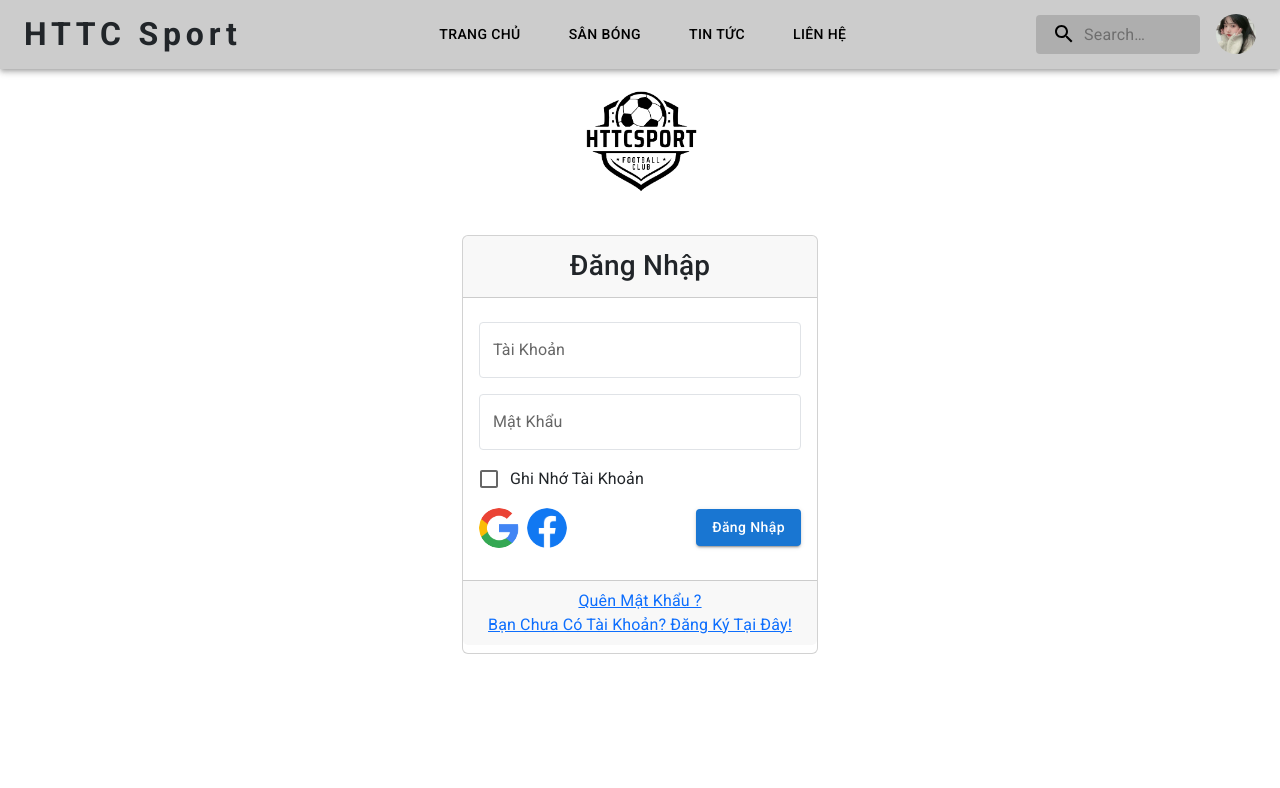
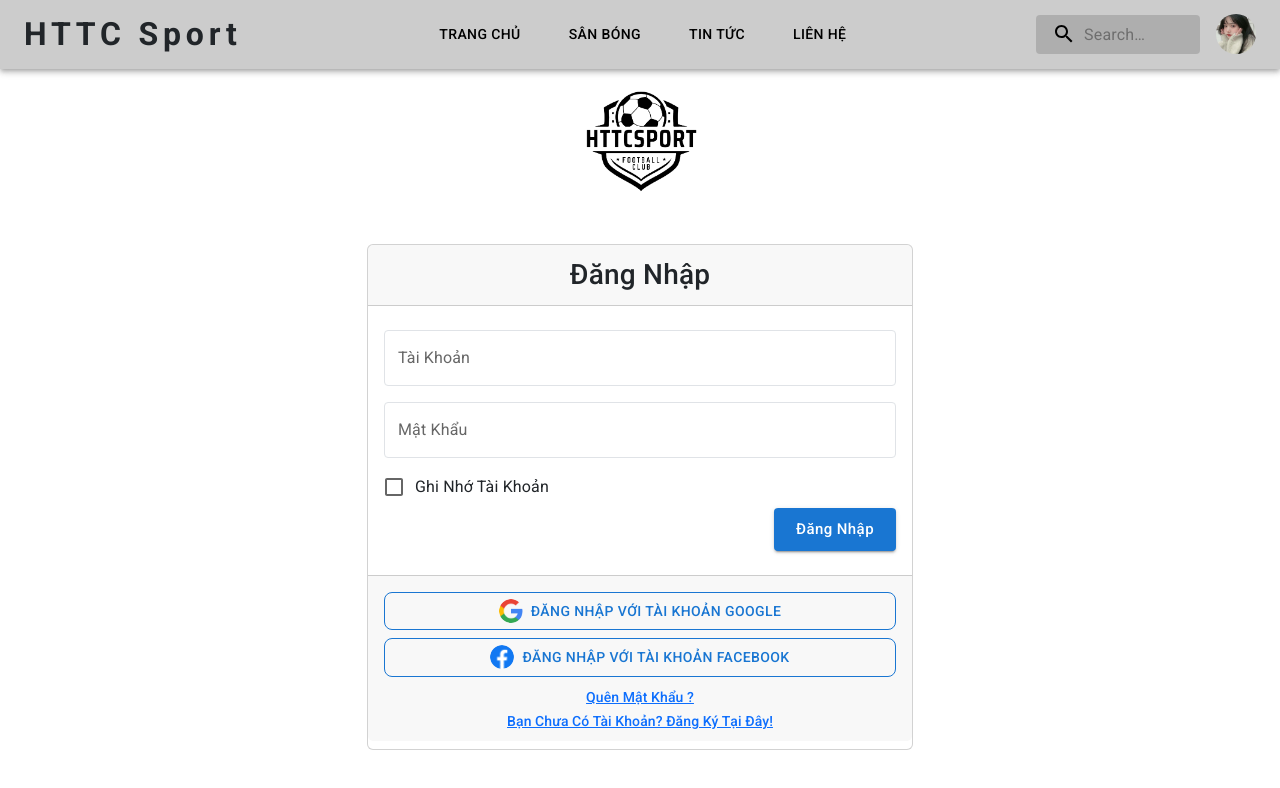
Before and after one commit to Naut2802/HTTC-Sport, a React (Create React App) app in the folder FE/httc-sport/: page /dang-nhap in a window 1280 px wide. Shown: the top 788 px of the page. Built offline with nearby package versions, Linux system fonts and the light colour scheme.

Commit message:
login function done

```diff
--- a/FE/httc-sport/package.json
+++ b/FE/httc-sport/package.json
@@ -15,6 +15,7 @@
     "react": "^18.3.1",
     "react-bootstrap": "^2.10.3",
     "react-dom": "^18.3.1",
+    "react-hook-form": "^7.52.1",
     "react-router-dom": "^6.24.0",
     "react-scripts": "5.0.1",
     "react-toastify": "^10.0.5",
--- a/FE/httc-sport/src/apis/index.js
+++ b/FE/httc-sport/src/apis/index.js
@@ -1 +1,20 @@
-// call api to BE
+import authorizedAxiosInstance from '~/utils/authorizedAxios';
+import { API_ROOT } from '~/utils/constants';
+
+export const refreshTokenAPI = async (userId) => {
+    return await authorizedAxiosInstance.put(`${API_ROOT}/api/auth/refresh-token`, {
+        userId: userId,
+    });
+};
+
+export const handleLogInAPI = async (data) => {
+    return await authorizedAxiosInstance.post(`${API_ROOT}/api/auth/sign-in`, data);
+};
+
+export const handleLogoutAPI = async () => {
+    return await authorizedAxiosInstance.delete(`${API_ROOT}/api/auth/logout`);
+};
+
+export const handleGetMyInfoAPI = async () => {
+    return await authorizedAxiosInstance.get(`${API_ROOT}/api/v1/user/my-info`);
+};
--- a/FE/httc-sport/src/components/Account/DangNhap/index.jsx
+++ b/FE/httc-sport/src/components/Account/DangNhap/index.jsx
@@ -1,14 +1,40 @@
 import { Avatar, Box, Button, Checkbox, FormControlLabel, TextField, Typography } from '@mui/material';
 import { styled } from '@mui/material/styles';
 import React, { useState } from 'react';
+import { useForm } from 'react-hook-form';
+import { Link, useNavigate } from 'react-router-dom';
+import { toast } from 'react-toastify';
 
-import { Link } from 'react-router-dom';
-import fb from '../../Images/facebook-logo.png';
-import gg from '../../Images/google-logo.jpg';
-import logo from '../../Images/logo.png';
+import { handleGetMyInfoAPI, handleLogInAPI } from '~/apis';
+import fb from '~/components/Images/facebook-logo.png';
+import gg from '~/components/Images/google-logo.jpg';
+import logo from '~/components/Images/logo.png';
 
 function DangNhap() {
     const [rememberAccount, setRememberAccount] = useState(false);
+    const { register, handleSubmit } = useForm();
+    const navigate = useNavigate();
+
+    const submitLogin = async (data) => {
+        console.log(data);
+        const res = await handleLogInAPI(data);
+        localStorage.setItem('accessToken', res.data.result.accessToken);
+        localStorage.setItem('userId', res.data.result.userId);
+
+        // const res2 = await handleGetMyInfoAPI();
+        // const roleInfo = res2.data.result.roles[0].roleName;
+        // if (roleInfo === 'ADMIN') {
+        //     navigate('/page-admin');
+        // } else {
+        //     navigate('/home');
+        // }
+        navigate('/trang-chu');
+        toast.success('Đăng nhập thành công');
+    };
+
+    const loginWithGG = () => {
+        console.log('login with google');
+    };
 
     const handleCheckboxChange = (event) => {
         setRememberAccount(event.target.checked);
@@ -37,11 +63,12 @@ function DangNhap() {
                     <img src={logo} alt="" style={{ width: 120 }} />
                 </div>
                 <div className="row">
-                    <div className="col-4"></div>
-                    <div className="col-4">
+                    <div className="col-sm-1 col-md-2 col-lg-3"></div>
+                    <div className="col-sm-10 col-md-8 col-lg-6">
                         <Box
                             className="card"
                             component="form"
+                            onSubmit={handleSubmit(submitLogin)}
                             noValidate
                             sx={{
                                 top: '10%',
@@ -50,70 +77,79 @@ function DangNhap() {
                             <Typography className="card-header text-center fs-3" variant="h6" component="div">
                                 Đăng Nhập
                             </Typography>
-                            <Typography component="div" className="card-body ">
-                                <Typography component="div" className="w-100">
+                            <Typography component="div" className="card-body">
                                 <ValidationTextField
                                     label="Tài Khoản"
                                     variant="outlined"
                                     id="validation-outlined-input"
                                     defaultValue=""
                                     className="my-2 "
+                                    {...register('username')}
                                 />
-                                </Typography>
-                                <Typography component="div" className="w-100">
                                 <ValidationTextField
                                     label="Mật Khẩu"
                                     variant="outlined"
                                     id="validation-outlined-input"
                                     defaultValue=""
+                                    type="password"
                                     className="my-2 "
+                                    {...register('password')}
                                 />
-                                </Typography>
-                                <Typography component="div">
                                 <FormControlLabel
-                                        control={
-                                            <Checkbox
-                                                value="a"
-                                                checked={rememberAccount}
-                                                onChange={handleCheckboxChange}
-                                            />
-                                        }
+                                    control={<Checkbox value="a" checked={rememberAccount} onChange={handleCheckboxChange} />}
                                     label="Ghi Nhớ Tài Khoản"
                                 />
-                                </Typography>
-                                <Typography
-                                    component="div"
-                                    className="d-flex w-100 justify-content-between align-items-center my-2"
-                                >
-                                    <div className="d-flex align-items-center">
-                                        <Typography component={Link} to="/google" className="text-center">
-                                            <Avatar alt="Avatar 1" src={gg} />
-                                        </Typography>
-                                        <Typography component={Link} to="/facebook" className="text-center">
-                                            <Avatar alt="Avatar 2" src={fb} className="mx-2" />
-                                        </Typography>
-                                    </div>
-
-                                    <Typography component={Link} to="/trang-chu" className="text-center">
-                                        <Button variant="contained" className="text-capitalize">
+                                <Typography component="div" className="d-flex justify-content-end">
+                                    <Button type="submit" size="large" variant="contained" className="text-capitalize">
                                         Đăng Nhập
                                     </Button>
                                 </Typography>
                             </Typography>
-                            </Typography>
                             <Typography component="div" className="card-footer text-center my-2">
-                                <Typography component={Link} to="/quen-mat-khau" variant="">
+                                <Button
+                                    sx={{
+                                        width: '100%',
+                                        mt: 1,
+                                        border: 1,
+                                        borderRadius: '8px',
+                                        '&:hover': {
+                                            color: 'white',
+                                            backgroundColor: 'navy',
+                                        },
+                                    }}
+                                    onClick={loginWithGG}
+                                >
+                                    <Avatar sx={{ width: 24, height: 24, mr: 1 }} alt="Avatar 1" src={gg} />
+                                    Đăng nhập với tài khoản Google
+                                </Button>
+
+                                <Button
+                                    sx={{
+                                        width: '100%',
+                                        my: 1,
+                                        border: 1,
+                                        borderRadius: '8px',
+                                        '&:hover': {
+                                            color: 'white',
+                                            backgroundColor: 'navy',
+                                        },
+                                    }}
+                                    onClick={loginWithGG}
+                                >
+                                    <Avatar sx={{ width: 24, height: 24, mr: 1 }} alt="Avatar 2" src={fb} />
+                                    Đăng nhập với tài khoản Facebook
+                                </Button>
+                                <Typography component={Link} to="/quen-mat-khau" variant="subtitle2">
                                     Quên Mật Khẩu ?
                                 </Typography>
                                 <br />
-                                <Typography component={Link} to="/dang-ky" variant="">
+                                <Typography component={Link} to="/dang-ky" variant="subtitle2">
                                     Bạn Chưa Có Tài Khoản? Đăng Ký Tại Đây!
                                 </Typography>
                             </Typography>
                         </Box>
                     </div>
-
-                    <div className="col-4"></div>
+                    <div className="col-sm-1 col-md-2 col-lg-3"></div>
                 </div>
             </div>
         </>
--- a/FE/httc-sport/src/components/User/ThongTinUser/index.jsx
+++ b/FE/httc-sport/src/components/User/ThongTinUser/index.jsx
@@ -33,13 +33,7 @@ function ThongTinUser() {
                 <Typography className="text-decoration-none text-dark fs-6" variant="h6" noWrap component={Link} to="/">
                     Trang Chủ
                 </Typography>
-                <Typography
-                    className="text-decoration-none text-dark fs-6"
-                    variant="h6"
-                    noWrap
-                    component={Link}
-                    to="/san"
-                >
+                <Typography className="text-decoration-none text-dark fs-6" variant="h6" noWrap component={Link} to="/tai-khoan">
                     Thông Tin Cá Nhân
                 </Typography>
             </Breadcrumbs>
@@ -49,11 +43,7 @@ function ThongTinUser() {
                     <div className="col-6 border rounded-2 my-2">
                         <Box sx={{ display: 'flex', flexDirection: 'column', height: '100%' }}>
                             <CardContent>
-                                <Typography
-                                    className="text-decoration-none text-center text-dark fw-bold"
-                                    variant="h6"
-                                    noWrap
-                                >
+                                <Typography className="text-decoration-none text-center text-dark fw-bold" variant="h6" noWrap>
                                     Thông Tin Cá Nhân
                                 </Typography>
 
@@ -70,7 +60,7 @@ function ThongTinUser() {
                                     </Typography>
                                     <Typography component="div" className="w-50 ms-1">
                                         <TextField
-                                            label="   Mật Khẩu"
+                                            label="Mật Khẩu"
                                             variant="outlined"
                                             id="matkhau"
                                             defaultValue=""
--- a/FE/httc-sport/src/index.jsx
+++ b/FE/httc-sport/src/index.jsx
@@ -3,6 +3,8 @@ import 'bootstrap/dist/js/bootstrap.bundle.min.js';
 import React from 'react';
 import ReactDOM from 'react-dom/client';
 import { BrowserRouter } from 'react-router-dom';
+import { ToastContainer } from 'react-toastify';
+import 'react-toastify/dist/ReactToastify.css';
 
 import App from './App';
 import GlobalStyles from './components/GlobalStyles';
@@ -14,6 +16,7 @@ root.render(
         <GlobalStyles>
             <App />
         </GlobalStyles>
+        <ToastContainer position="bottom-right" theme="colored" />
     </BrowserRouter>,
 );
 reportWebVitals();
--- a/FE/httc-sport/src/utils/constants.js
+++ b/FE/httc-sport/src/utils/constants.js
@@ -1 +1 @@
-// localhost link
+export const API_ROOT = 'http://localhost:2802';
```
Also changed, not shown: FE/httc-sport/src/components/User/ThongTinUser/MucVip/index.jsx (renamed from FE/httc-sport/src/components/User/ThongTinUser/MucVip/index.js), 2 other files (tests, documents, lock files or other folders). Lines whose indentation alone changed are shown as unchanged.
